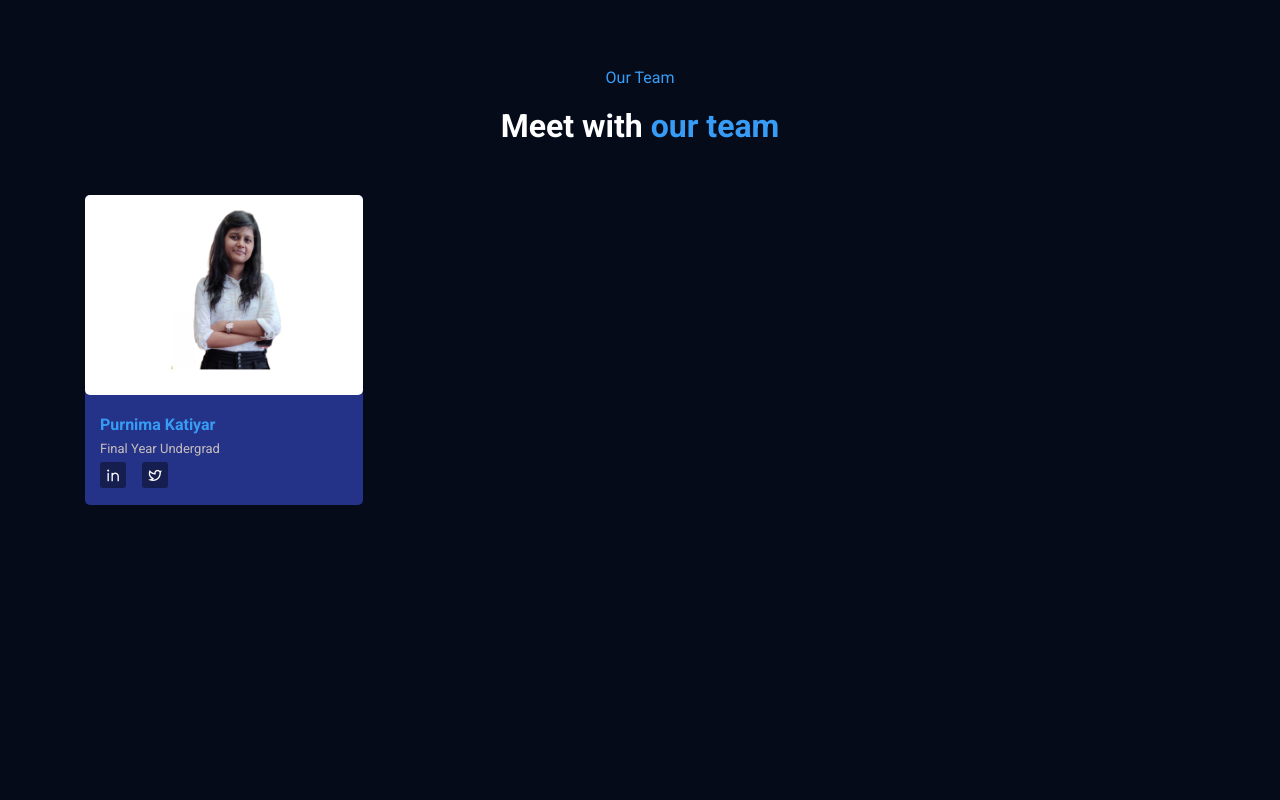
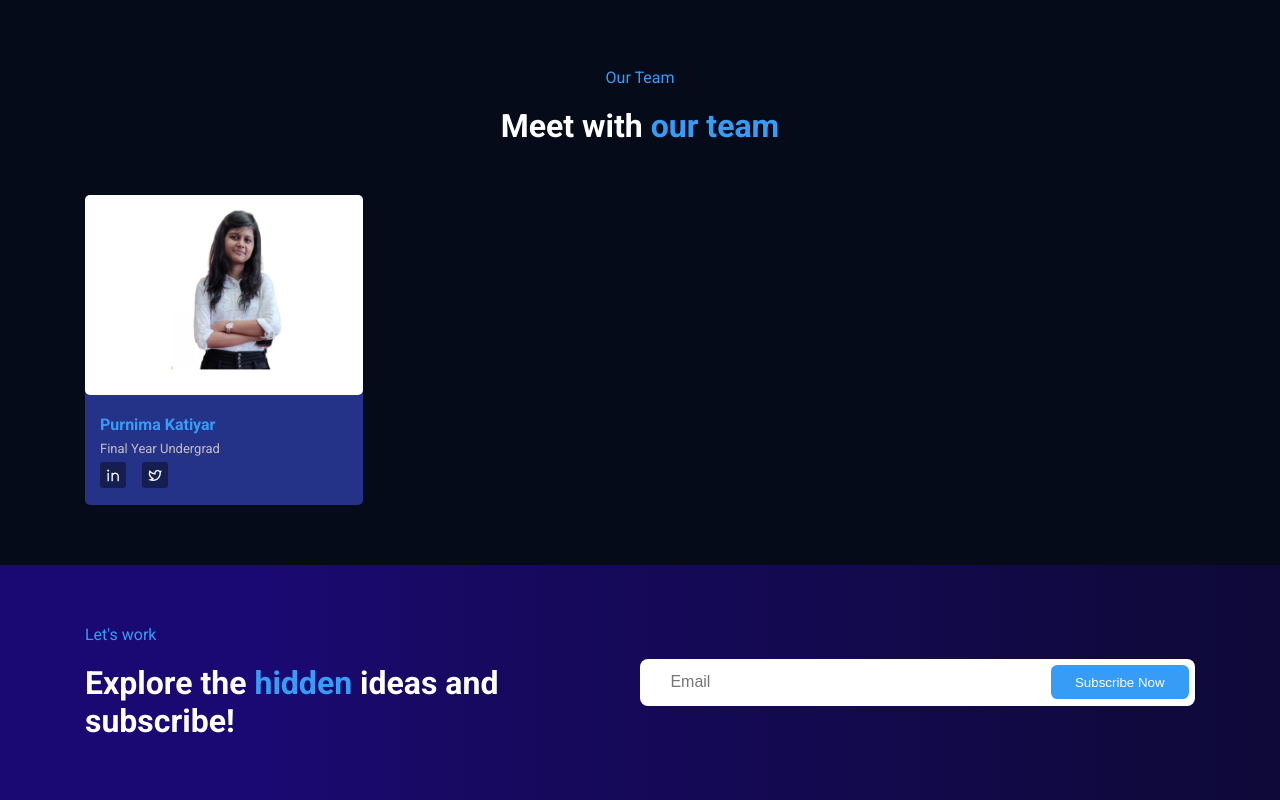
Before and after one commit to purnimakatiyar/Ace-learntech, a React (Create React App) app: page / in a window 1280 px wide. Shown: the part 1923-2723 px from the top of the page. Before the commit the page ends 2488 px from the top, so only its background shows below. Built offline with nearby package versions, Linux system fonts and the light colour scheme.

Commit message:
first commit

```diff
--- a/src/App.js
+++ b/src/App.js
@@ -8,6 +8,7 @@
 import Services from './components/UI/Services';
 import About from "./components/UI/About";
 import Team from "./components/UI/Team";
+import Newsletter from "./components/UI/Newsletter";
 
 
 function App() {
@@ -19,6 +20,7 @@
 <Services/>
 <About/>
 <Team/>
+<Newsletter/>
 
     </>
   )
--- a/src/components/Home/home.css
+++ b/src/components/Home/home.css
@@ -35,17 +35,17 @@
     padding-bottom: 5px;
     margin-bottom: 25px;
 }
-.primary_btn, .secondary_btn{
+.primary__btn, .secondary__btn{
     padding: 0.6rem 1.5rem;
     border: none;
     color: #fff;
     border-radius: 0.4rem;
 }
-.primary_btn{
+.primary__btn{
     background: var(--btn-primary-bg);
 }
 
-.secondary_btn{
+.secondary__btn{
     background: var(--btn-secondary-bg);
 }
 
--- a/src/components/Home/home.jsx
+++ b/src/components/Home/home.jsx
@@ -47,8 +47,8 @@
 
 
                             <div className="hero_btns">
-                                <button className="primary_btn">Get Started</button>
-                                <button className="secondary_btn">Discover More</button>
+                                <button className="primary__btn">Get Started</button>
+                                <button className="secondary__btn">Discover More</button>
                             </div>
                         </div>
                         <div className="img_s">
--- /dev/null
+++ b/src/components/UI/Newsletter.jsx
@@ -0,0 +1,27 @@
+import React from 'react'
+import '../styles/newsletter.css'
+
+
+const Newsletter = () => {
+  return <section className="newsletter">
+    <div className="container">
+        <div className="newsletter__wrapper">
+            <div className="newsletter__content">
+                <h6 className="subtitle">Let's work
+                </h6>
+                <h2>Explore the <span className="highlight">hidden </span>
+                 ideas and subscribe!</h2>
+
+
+            </div>
+
+            <div className="newsletter__form">
+                <input type="email" placeholder="Email" />
+              <button className="primary__btn">Subscribe Now</button>
+            </div>
+        </div>
+    </div>
+  </section>
+}
+
+export default Newsletter
--- /dev/null
+++ b/src/components/styles/newsletter.css
@@ -0,0 +1,32 @@
+.newsletter{
+    background: var(--newsletter-bg);
+
+}
+
+.newsletter__wrapper{
+    display: flex;
+    align-items: center;
+    justify-content: space-between;
+}
+
+.newsletter__content,.newsletter__form{
+    width: 50%;
+
+}
+
+.newsletter__form input{
+padding: 0.5rem 1.5rem;
+border: none;
+outline: none;
+font-size: 1rem;
+cursor: pointer;
+}
+
+.newsletter__form{
+    padding: 0.4rem;
+    background: #fff;
+    display: flex;
+    align-items: center;
+    justify-content: space-between;
+    border-radius: 0.5rem;
+}
```
